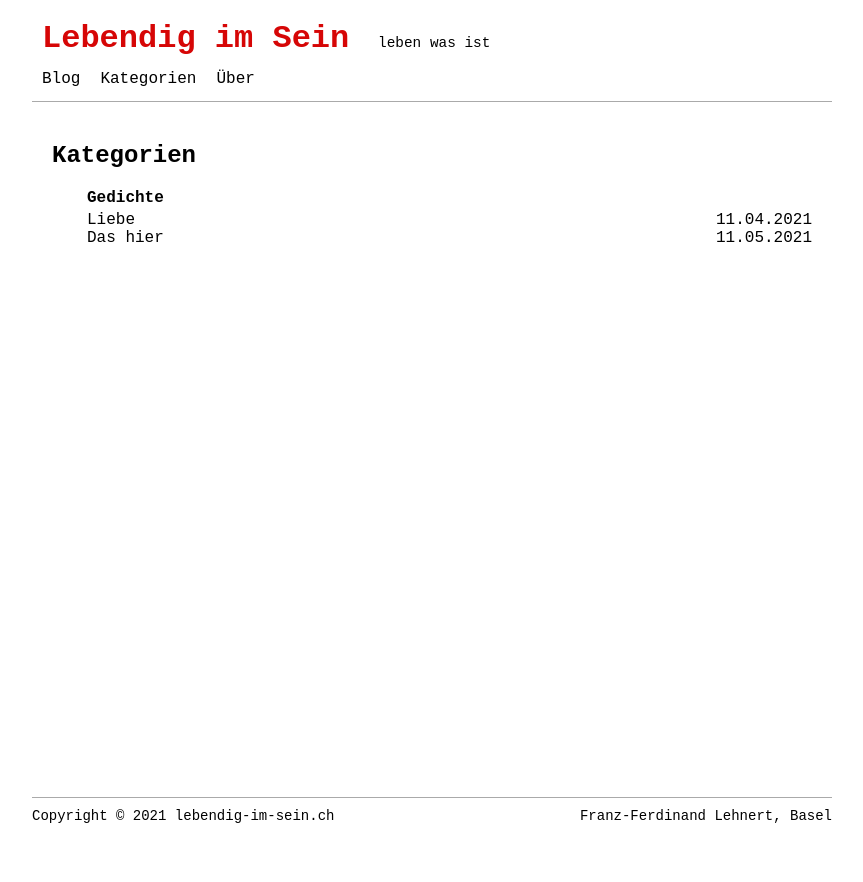
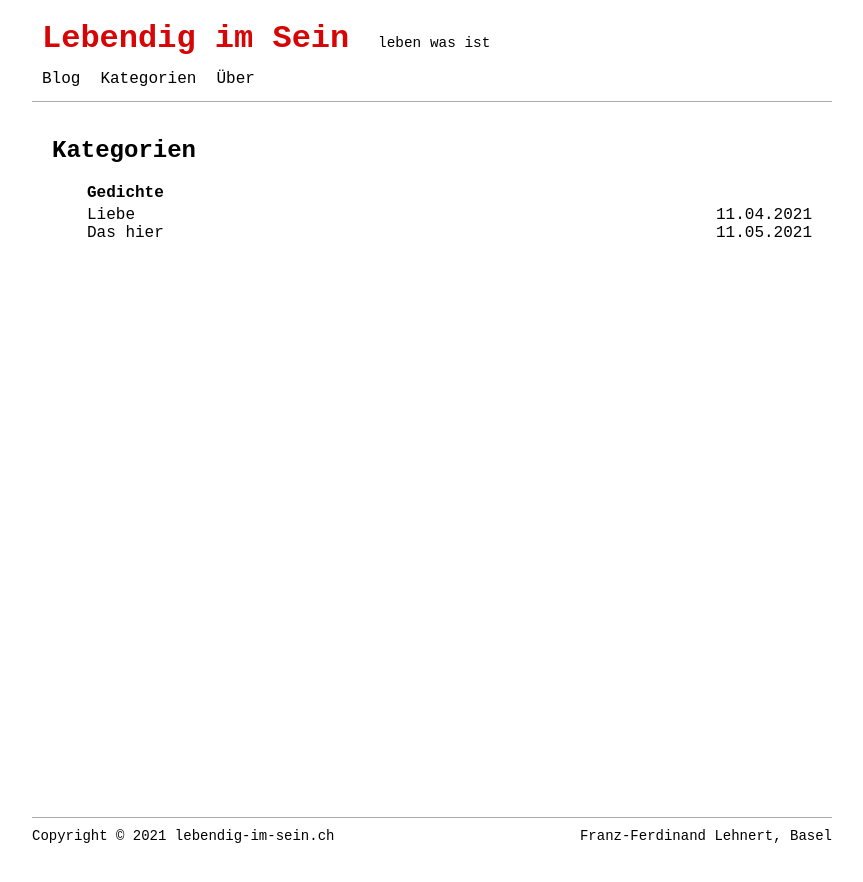
Before and after one commit to lebendigimsein/webpage, a Jekyll site: the page built from pages/categories.html, in a window 1280 px wide. Shown: the top 882 px of the page, without its empty margins (208-1071 px from the left). Built offline with Jekyll 4.4.1, drawn with Linux system fonts in a browser that asks for light colours.

Commit message:
page appearance adjusted

```diff
--- a/_sass/custom.scss
+++ b/_sass/custom.scss
@@ -2,7 +2,6 @@
 
 h1 {
     font-size: 1.5em;
-    margin-top: 30px;
     margin-bottom: 20px;
 }
 
@@ -29,6 +28,7 @@ p {
 }
 
 .container-main {
+    margin-top: 30px;
     min-height: calc(75vh);
 }
 
```
Also changed, not shown: _layouts/default.html (indentation only).
